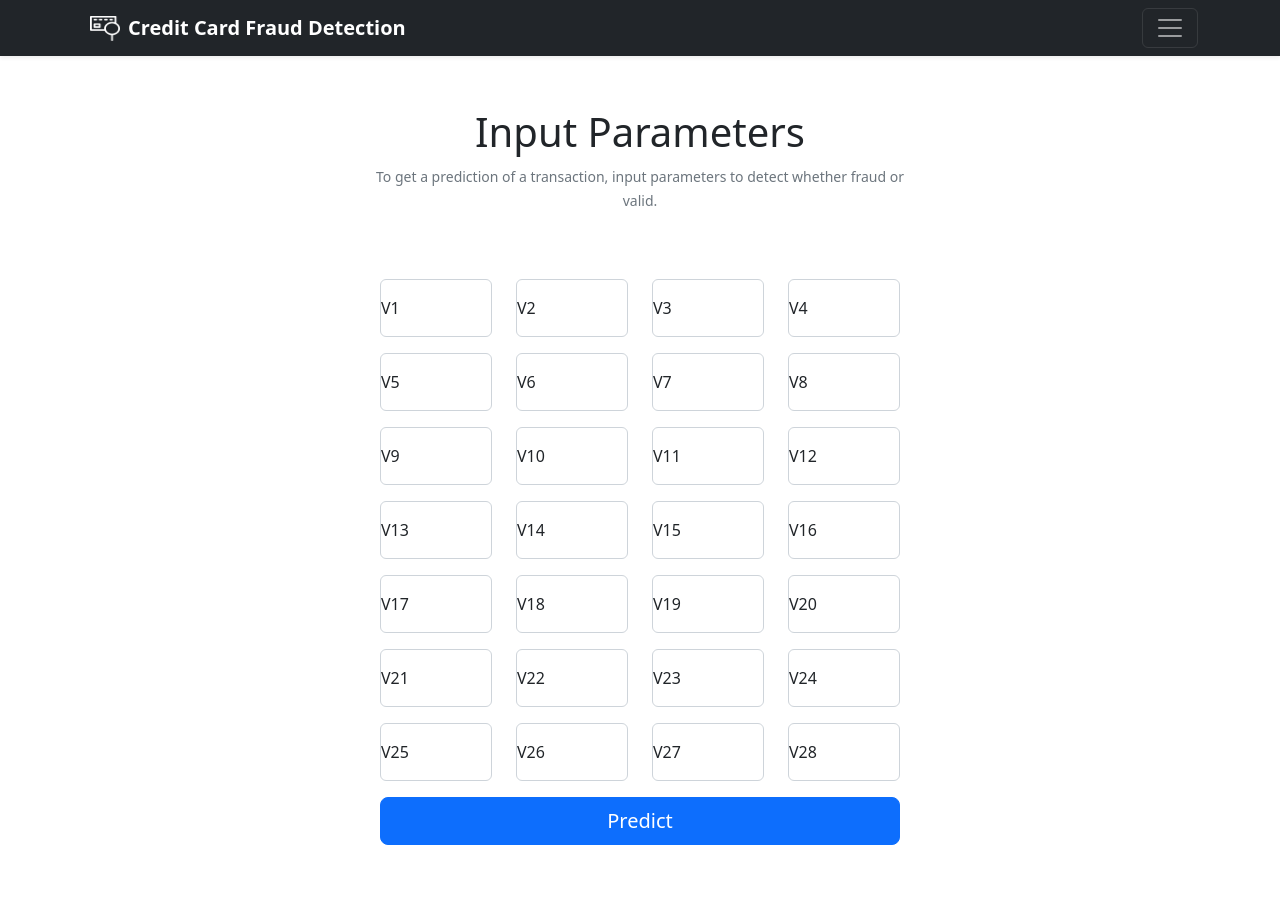
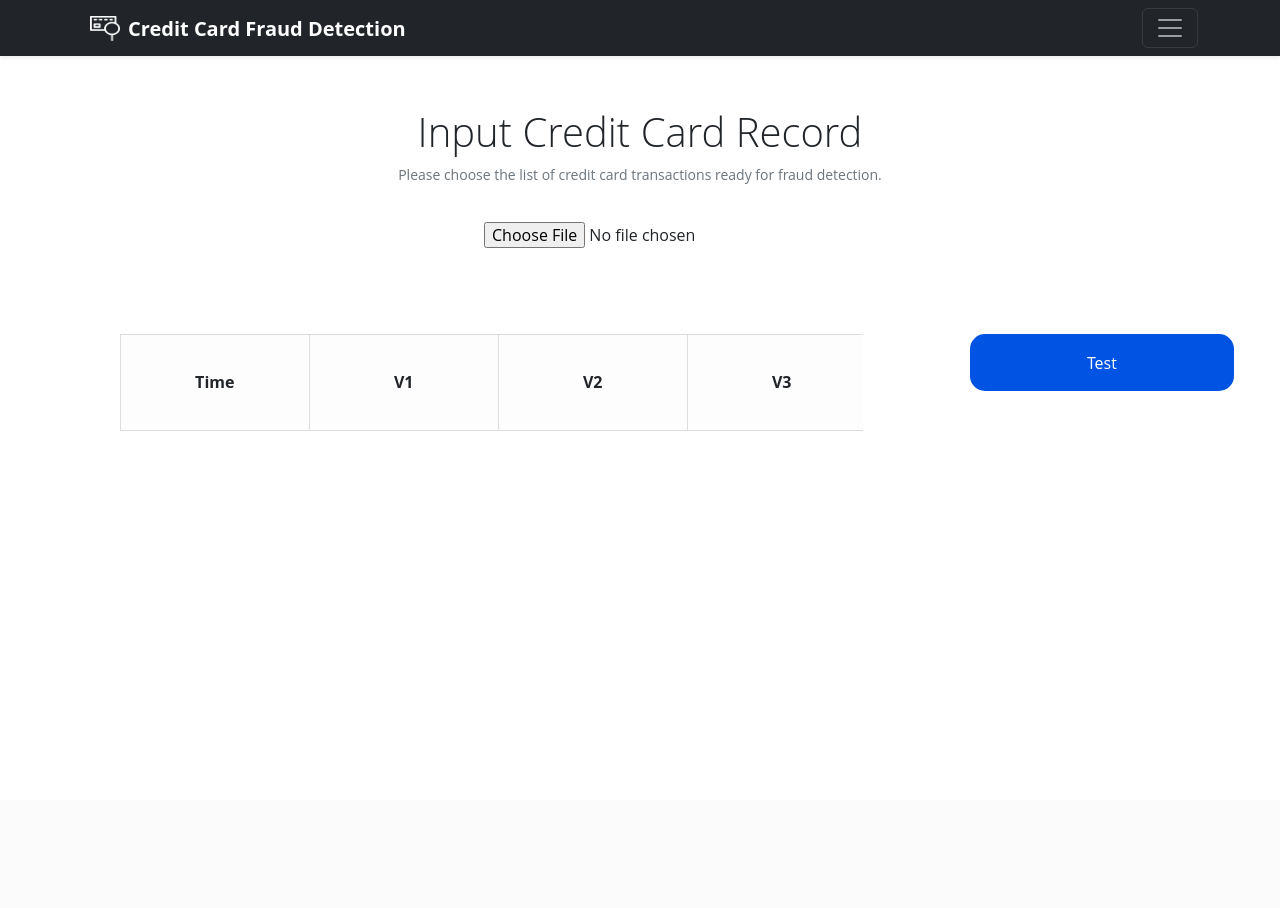
Before and after one commit to aidahimm/CreditCard_FraudDetection, a Flask app: page / in a window 1280 px wide. After the commit the page ends 431 px from the top, so only its background shows below. Run offline with Flask 2, Linux system fonts and the light colour scheme; parts of the project's set-up code (start-up, migrations or seed data) failed here and were passed over; some libraries are stand-ins or nearby versions.

Commit message:
Updated App

```diff
--- a/app.py
+++ b/app.py
@@ -3,41 +3,24 @@ import pickle
 from flask import Flask, render_template, request
 import smtplib
 import os
+import pandas as pd
 
 app = Flask(__name__)
-model = pickle.load(open('credit_card_fraud_v2.pkl', 'rb'))
-
+model = pickle.load(open('card_fraud_rf.pkl', 'rb'))
 
 @app.route('/')
 def home():
     return render_template('home.html')
 
-@app.route('/predict', methods=['POST'])
+@app.route('/predict')
 def predict():
-    '''
-    Predicting the results on the frontend
-    '''
-    int_features = [float(x) for x in request.form.values()]
-    # print(int_features)
-    final_features = [np.array(int_features)]
-    print(final_features)
-    prediction = model.predict(final_features)
 
-    output = round(prediction[0], 2)
+    data = pd.read_csv('demo_transactions.csv')
+    list = np.array(data)
 
-    #Define Server Params
-    server_connect = smtplib.SMTP("smtp.gmail.com", 587)
-    server_connect.starttls()
-    server_connect.login("sender_mail", "sender_password")
+    predictions = model.predict(list)
 
-    if output == 1:
-        return render_template('home.html', prediction = 'Fraud Transaction Detected')
-        message = "This is a Fraud transaction"
-        server_connect.sendmail("sender_mail@gmail.com", "receiver_mail@gmail.com", message)
-        server_connect.quit()
+    print(predictions)
 
-    elif output == 0:
-        return render_template('home.html', prediction = 'Valid Transaction Approved')
-        message = "This is a Non-Fraud transaction"
-        server_connect.sendmail("sender_mail@gmail.com", "receiver_mail@gmail.com", message)
-        server_connect.quit()
+    forward_message= ('predictions are as follow:')
+    return predictions.tolist()
--- a/static/styles/mainpage.css
+++ b/static/styles/mainpage.css
@@ -6,3 +6,149 @@
   .form-signin .form-floating:focus-within {
     z-index: 2;
   }
+.transaction_list{
+    overflow-x:auto;
+    width: 70%;
+    float: left;
+}
+
+input {
+    padding-top: 1cm;;
+}
+body {
+    font-family: "Open Sans", sans-serif;
+    line-height: 1.25;
+}
+
+table {
+    border: 1px solid #ccc;
+    border-collapse: collapse;
+    margin: 1cm;
+    padding: 0;
+    width: 80%;
+    table-layout: fixed;
+    float:left;
+}
+
+.result {
+    margin-top: 3.6cm;
+    border: 1px solid #ccc;
+    border-collapse: collapse;
+    margin-left: 2cm;
+    padding: 0;
+    width: 20%;
+    table-layout: fixed;
+    position: relative;
+}
+
+td.normal {
+    background-color: #e0ffee;
+}
+
+td.fraud{
+    background-color: #ffcccc;
+}
+
+table caption {
+    font-size: 1.5em;
+    margin: .5em 0 .75em;
+}
+
+table tr {
+    background-color: #fdfdfd;
+    border: 1px solid #ddd;
+    padding: .35em;
+}
+
+table th,
+table td {
+    padding: 0.653em;
+    width: 5cm;
+    overflow: scroll;
+}
+
+table th {
+    font-size: .85em;
+    letter-spacing: .1em;
+    text-transform: uppercase;
+    text-align: left;
+}
+
+thead td {
+    font-size: 1em;
+    font-weight: bold;
+    padding: 1cm;
+}
+
+form {
+    position: absolute;
+    float: right;
+    margin-right: 0cm;
+    padding-left: 15.6cm;
+    padding-top: 0.5cm;
+}
+.test{
+    border-radius: 15px;
+    background-color: #0053e3;
+    color: white;
+    padding: 0.5cm;
+    border-width: 0;
+    width: 7cm;
+}
+
+tbody, td, tfoot, th, thead, tr {
+    border-color: inherit;
+    border-style: solid;
+    border-width: 1px;
+}
+
+@media screen and (max-width: 1024px) {
+    table {
+        border: 0;
+        float:left;
+    }
+
+    table caption {
+        font-size: 1.3em;
+    }
+
+    table thead {
+        border: none;
+        clip: rect(0 0 0 0);
+        height: 1px;
+        margin: -1px;
+        overflow: hidden;
+        padding: 0;
+        position: absolute;
+        width: 1px;
+    }
+
+    table tr {
+        border-bottom: 3px solid #ddd;
+        display: block;
+        margin-bottom: .625em;
+    }
+
+    table td {
+        border-bottom: 1px solid #ddd;
+        display: block;
+        font-size: .8em;
+        text-align: right;
+    }
+
+    table td::before {
+        /*
+        * aria-label has no advantage, it won't be read inside a table
+        content: attr(aria-label);
+        */
+        content: attr(data-label);
+        float: left;
+        font-weight: bold;
+        text-transform: uppercase;
+    }
+
+    table td:last-child {
+        border-bottom: 0;
+    }
+
+}
--- a/templates/home.html
+++ b/templates/home.html
@@ -26,8 +26,8 @@
                     <div class="col-sm-4 offset-md-1 py-4">
                         <h4 class="text-white">Team</h4>
                         <ul class="list-unstyled">
+                            <li><a href="https://github.com/aidahimm" class="text-white">Aida Himmiche</a></li>
                             <li><a href="https://github.com/Mickey374" class="text-white">Michael Asante</a></li>
-                            <li><a href="#" class="text-white">Aida Himmiche</a></li>
                         </ul>
                     </div>
                 </div>
@@ -51,153 +51,128 @@
         <section class="py-1 text-center container">
             <div class="row py-lg-5">
                 <div class="col-lg-6 col-md-8 mx-auto">
-                    <h1 class="fw-light">Input Parameters</h1>
-                    <small class="text-muted">To get a prediction of a transaction, input parameters to detect
-                        whether fraud or valid.</small>
+                    <h1 class="fw-light">Input Credit Card Record</h1>
+                    <small class="text-muted">Please choose the list of credit card transactions ready for fraud detection.</small>
+                    <input class="file-upload" type="file" accept=".csv" id="demolist"/>
                 </div>
+            </div>
+            <div class="transaction_list">
+                <table class= "demoTable" id="demoTable">
+                    <thead>
+                        <tr>
+                            <td>Time</td>
+                            <td>V1</td>
+                            <td>V2</td>
+                            <td>V3</td>
+                            <td>V4</td>
+                            <td>V5</td>
+                            <td>V6</td>
+                            <td>V7</td>
+                            <td>V8</td>
+                            <td>V9</td>
+                            <td>V10</td>
+                            <td>V11</td>
+                            <td>V12</td>
+                            <td>V13</td>
+                            <td>V14</td>
+                            <td>V15</td>
+                            <td>V16</td>
+                            <td>V17</td>
+                            <td>V18</td>
+                            <td>V19</td>
+                            <td>V20</td>
+                            <td>V21</td>
+                            <td>V22</td>
+                            <td>V23</td>
+                            <td>V24</td>
+                            <td>V25</td>
+                            <td>V26</td>
+                            <td>V27</td>
+                            <td>V28</td>
+                            <td>Amount</td>
+                        </tr>
+                    </thead>
+                </table>
+
+
+            </div>
+            <div>
+                <table class="result"></table>
             </div>
         </section>
     </main>
     <main class="form-signin m-auto">
         <form action="{{url_for('predict')}}" method="post">
-            <div class="row gy-3">
-                <div class="form-floating col-3 mb-3">
-                    <input type="text" name="V1" class="form-control" id="floatingInput" placeholder="V1">
-                    <label for="floatingInput">V1</label>
-                </div>
-                <div class="form-floating  col-3 mb-3">
-                    <input type="text" name="V2" class="form-control" id="floatingInput" placeholder="V2">
-                    <label for="floatingInput">V2</label>
-                </div>
-                <div class="form-floating  col-3 mb-3">
-                    <input type="text" name="V3" class="form-control" id="floatingInput" placeholder="V3">
-                    <label for="floatingInput">V3</label>
-                </div>
-                <div class="form-floating  col-3 mb-3">
-                    <input type="text" name="V4" class="form-control" id="floatingInput" placeholder="V4">
-                    <label for="floatingInput">V4</label>
-                </div>
-            </div>
-            <div class="row gy-3">
-                <div class="form-floating col-3 mb-3">
-                    <input type="text" name="V5" class="form-control" id="floatingInput" placeholder="V5">
-                    <label for="floatingInput">V5</label>
-                </div>
-                <div class="form-floating  col-3 mb-3">
-                    <input type="text" name="V6" class="form-control" id="floatingInput" placeholder="V6">
-                    <label for="floatingInput">V6</label>
-                </div>
-                <div class="form-floating  col-3 mb-3">
-                    <input type="text" name="V7" class="form-control" id="floatingInput" placeholder="V7">
-                    <label for="floatingInput">V7</label>
-                </div>
-                <div class="form-floating  col-3 mb-3">
-                    <input type="text" name="V8" class="form-control" id="floatingInput" placeholder="V8">
-                    <label for="floatingInput">V8</label>
-                </div>
-            </div>
-            <div class="row gy-3">
-                <div class="form-floating col-3 mb-3">
-                    <input type="text" name="V9" class="form-control" id="floatingInput" placeholder="V9">
-                    <label for="floatingInput">V9</label>
-                </div>
-                <div class="form-floating  col-3 mb-3">
-                    <input type="text" name="V10" class="form-control" id="floatingInput" placeholder="V10">
-                    <label for="floatingInput">V10</label>
-                </div>
-                <div class="form-floating  col-3 mb-3">
-                    <input type="text" name="V11" class="form-control" id="floatingInput" placeholder="V11">
-                    <label for="floatingInput">V11</label>
-                </div>
-                <div class="form-floating  col-3 mb-3">
-                    <input type="text" name="V12" class="form-control" id="floatingInput" placeholder="V12">
-                    <label for="floatingInput">V12</label>
-                </div>
-            </div>
-            <div class="row gy-3">
-                <div class="form-floating col-3 mb-3">
-                    <input type="text" name="V13" class="form-control" id="floatingInput" placeholder="V13">
-                    <label for="floatingInput">V13</label>
-                </div>
-                <div class="form-floating  col-3 mb-3">
-                    <input type="text" name="V14" class="form-control" id="floatingInput" placeholder="V14">
-                    <label for="floatingInput">V14</label>
-                </div>
-                <div class="form-floating  col-3 mb-3">
-                    <input type="text" name="V15" class="form-control" id="floatingInput" placeholder="V15">
-                    <label for="floatingInput">V15</label>
-                </div>
-                <div class="form-floating  col-3 mb-3">
-                    <input type="text" name="V16" class="form-control" id="floatingInput" placeholder="V16">
-                    <label for="floatingInput">V16</label>
-                </div>
-            </div>
-            <div class="row gy-3">
-                <div class="form-floating col-3 mb-3">
-                    <input type="text" name="V17" class="form-control" id="floatingInput" placeholder="V17">
-                    <label for="floatingInput">V17</label>
-                </div>
-                <div class="form-floating  col-3 mb-3">
-                    <input type="text" name="V18" class="form-control" id="floatingInput" placeholder="V18">
-                    <label for="floatingInput">V18</label>
-                </div>
-                <div class="form-floating  col-3 mb-3">
-                    <input type="text" name="V19" class="form-control" id="floatingInput" placeholder="V19">
-                    <label for="floatingInput">V19</label>
-                </div>
-                <div class="form-floating  col-3 mb-3">
-                    <input type="text" name="V20" class="form-control" id="floatingInput" placeholder="V20">
-                    <label for="floatingInput">V20</label>
-                </div>
-            </div>
-            <div class="row gy-3">
-                <div class="form-floating col-3 mb-3">
-                    <input type="text" name="V21" class="form-control" id="floatingInput" placeholder="V21">
-                    <label for="floatingInput">V21</label>
-                </div>
-                <div class="form-floating  col-3 mb-3">
-                    <input type="text" name="V22" class="form-control" id="floatingInput" placeholder="V22">
-                    <label for="floatingInput">V22</label>
-                </div>
-                <div class="form-floating  col-3 mb-3">
-                    <input type="text" name="V23" class="form-control" id="floatingInput" placeholder="V23">
-                    <label for="floatingInput">V23</label>
-                </div>
-                <div class="form-floating  col-3 mb-3">
-                    <input type="text" name="V24" class="form-control" id="floatingInput" placeholder="V24">
-                    <label for="floatingInput">V24</label>
-                </div>
-            </div>
-            <div class="row gy-3">
-                <div class="form-floating col-3 mb-3">
-                    <input type="text" name="V25" class="form-control" id="floatingInput" placeholder="V25">
-                    <label for="floatingInput">V25</label>
-                </div>
-                <div class="form-floating  col-3 mb-3">
-                    <input type="text" name="V26" class="form-control" id="floatingInput" placeholder="V26">
-                    <label for="floatingInput">V26</label>
-                </div>
-                <div class="form-floating  col-3 mb-3">
-                    <input type="text" name="V27" class="form-control" id="floatingInput" placeholder="V27">
-                    <label for="floatingInput">V27</label>
-                </div>
-                <div class="form-floating  col-3 mb-3">
-                    <input type="text" name="V28" class="form-control" id="floatingInput" placeholder="V28">
-                    <label for="floatingInput">V28</label>
-                </div>
-            </div>
-
-            <button class="w-100 btn btn-lg btn-primary" type="submit">Predict</button>
+            <a href=# id=test><button class="test">Test</button></a>
         </form>
 
         <br>
         <br>
-        {{prediction}}
+
     </main>
 
     <script src="https://cdn.jsdelivr.net/npm/bootstrap@5.2.1/dist/js/bootstrap.bundle.min.js"
         integrity="sha384-u1OknCvxWvY5kfmNBILK2hRnQC3Pr17a+RTT6rIHI7NnikvbZlHgTPOOmMi466C8"
         crossorigin="anonymous"></script>
+
+    <script>
+        let picker = document.getElementById("demolist"),
+            table = document.getElementById("demoTable");
+
+        // (B) ON SELECTING CSV FILE
+        picker.onchange = () => {
+            // (B1) REMOVE OLD TABLE ROWS
+            table.innerHTML = "";
+
+            // (B2) READ CSV & GENERATE TABLE
+            let reader = new FileReader();
+            let i=0;
+            let thead = table.createTHead();
+            let tbody = table.createTBody();
+            reader.addEventListener("loadend", () => {
+                let csv = reader.result.split("\r\n");
+                for (let row of csv) {
+                    if (i===0) {
+                        let tr = thead.insertRow();
+                        for (let col of row.split(",")) {
+                            let td = tr.insertCell();
+                            td.innerHTML = col;
+                        }
+                    }else {
+                        if (row != ""){
+                                let tr = tbody.insertRow();
+                            for (let col of row.split(",")) {
+                                let td = tr.insertCell();
+                                td.innerHTML = col;
+                            }
+                        }
+                    }
+                    i++;
+                }
+            });
+            reader.readAsText(picker.files[0]);
+        };
+    </script>
+
+    <script src="//ajax.googleapis.com/ajax/libs/jquery/1.9.1/jquery.min.js"></script>
+    <script type=text/javascript>
+        $(function() {
+            $('a#test').on('click', function(e) {
+                e.preventDefault()
+                $.getJSON('/predict', function(data) {
+                    var items = [];
+                    $.each( data, function( key, val ) {
+                        if (val === 0){items.push( "<tr><td id=" +key+ " class='normal'>Normal</td></tr>" );
+                        }else if (val===1) items.push( "<tr><td id=" +key+ " class='fraud'>Fraud</td></tr>" );
+                    });
+                    console.log(items);
+                    $( "<tbody/>", {
+                        "class": "predictions",
+                        html: items.join("")
+                    }).appendTo(".result");
+                });
+            });
+        });
+    </script>
 </body>
-
 </html>
```
Also changed, not shown: requirements.txt (+35 -2 lines).
